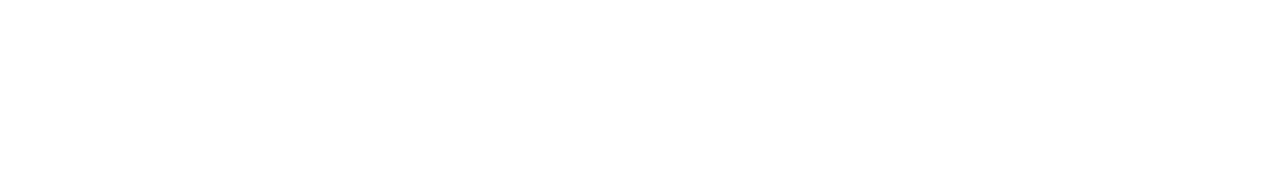
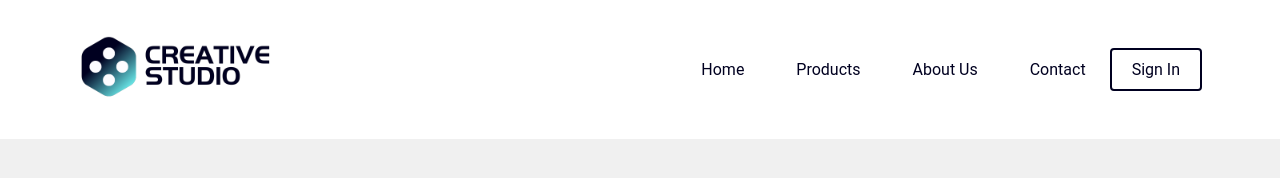
Before and after one commit to turanfurkan/css_projects, a plain HTML site: page project-1/index.html in a window 1280 px wide. Drawn offline with Linux system fonts and the light colour scheme.

Commit message:
first project commit

```diff
--- a/project-1/css/style.css
+++ b/project-1/css/style.css
@@ -0,0 +1,154 @@
+* {
+    padding: 0;
+    margin: 0;
+    box-sizing: border-box;
+}
+
+@import url('https://fonts.googleapis.com/css2?family=Roboto:ital,wght@1,300&display=swap');
+
+body {
+    background-color: #f0f0f0;
+    font-family: 'Roboto', sans-serif;
+    color: #000020;
+
+}
+
+
+.container {
+    margin-right: auto;
+    margin-left: auto;
+    padding-right: 15px;
+    padding-left: 15px;
+  }
+
+  @media (min-width: 576px) {
+    .container {
+      max-width: 540px;
+    }
+  }
+
+  @media (min-width: 768px) {
+    .container {
+      max-width: 720px;
+    }
+  }
+
+  @media (min-width: 992px) {
+    .container {
+      max-width: 960px;
+    }
+  }
+
+  @media (min-width: 1200px) {
+    .container {
+      max-width: 1140px;
+    }
+  }
+
+
+
+header {
+    background-color: #fff;
+    display: flex;
+    justify-content: center;
+}
+
+
+
+.navbar {
+    padding: 2em 0.5em;
+    width: 100%;
+    height: auto;
+    display: flex;
+}
+
+.navbar .navbar-brand {
+    width: 25%;
+    align-self: center;
+}
+
+.nav-menu {
+    width: 75%;
+    align-self: center;
+    justify-content: end;
+    display: flex;
+}
+
+
+
+@media (min-width:768px) {
+    .navbar .navbar-toggler {
+        display: none;
+
+    }
+
+    .navbar .collapse {
+        display: flex;
+        align-self: center;
+    }
+}
+
+@media (max-width:768px) {
+    .navbar .navbar-toggler {
+        width: 2em;
+        height: 2em;
+        margin: 0 8px;
+        border: none;
+        border-radius: 4px;
+        background-color: #ff0000;
+        cursor: pointer;
+        color: white;
+        transition: 0.3s ease;
+        align-self: center;
+
+        display: inline-block;
+    }
+
+    .navbar .collapse {
+        display: none;
+    }
+}
+
+.navbar .collapse ul{
+    align-self: center;
+}
+
+.navbar .collapse ul li {
+    display: inline;
+    padding: 0 1em;
+}
+
+.navbar .collapse ul li a{
+    font-size: 1em;
+    text-decoration: none;
+    color: #000020;
+    padding: 0.5em;
+    border-radius: 30px;
+
+}
+
+.navbar .collapse ul li a:hover{
+    transition: ease-in 200ms;
+    font-size: 1em;
+    background-color: #000020;
+    color: #fff;
+    padding: 0.5em;
+    border-radius: 30px;
+
+}
+
+.btn{
+    display: inline-block;
+  padding: 10px 20px;
+  border: 2px solid #000020;
+  border-radius: 4px;
+  color: #000020;
+  text-decoration: none;
+  transition: background-color 0.3s ease;
+}
+
+.btn:hover{
+    background-color: #000020;
+  color: #fff;
+  transition: ease-in 300ms;
+}
--- a/project-1/index.html
+++ b/project-1/index.html
@@ -4,9 +4,31 @@
         <meta charset="UTF-8">
         <meta http-equiv="X-UA-Compatible" content="IE=edge">
         <meta name="viewport" content="width=device-width, initial-scale=1.0">
-    <title>Document</title>
+        <title>CSS Project 1 | Webpage Responsive Header</title>
+        <link rel="stylesheet" href="css/style.css">
     </head>
     <body>
+        <header>
+            <nav class="navbar container">
+                <a href="" class="navbar-brand">
+                    <img src="img/logo.png" width="200" alt="">
+                </a>
+                <div class="nav-menu">
+                    <button class="navbar-toggler">
+                        x
+                    </button>
+                    <div class="collapse">
+                        <ul>
+                            <li><a href="">Home</a></li>
+                            <li><a href="">Products</a></li>
+                            <li><a href="">About Us</a></li>
+                            <li><a href="">Contact</a></li>
+                        </ul>
+                        <a href="" class="btn btn-primary btn-outline">Sign In</a>
+                    </div>
+                </div>
 
+            </nav>
+        </header>
     </body>
 </html>
```
Also changed, not shown: project-1/img/logo.png (added). Lines whose indentation alone changed are shown as unchanged.
